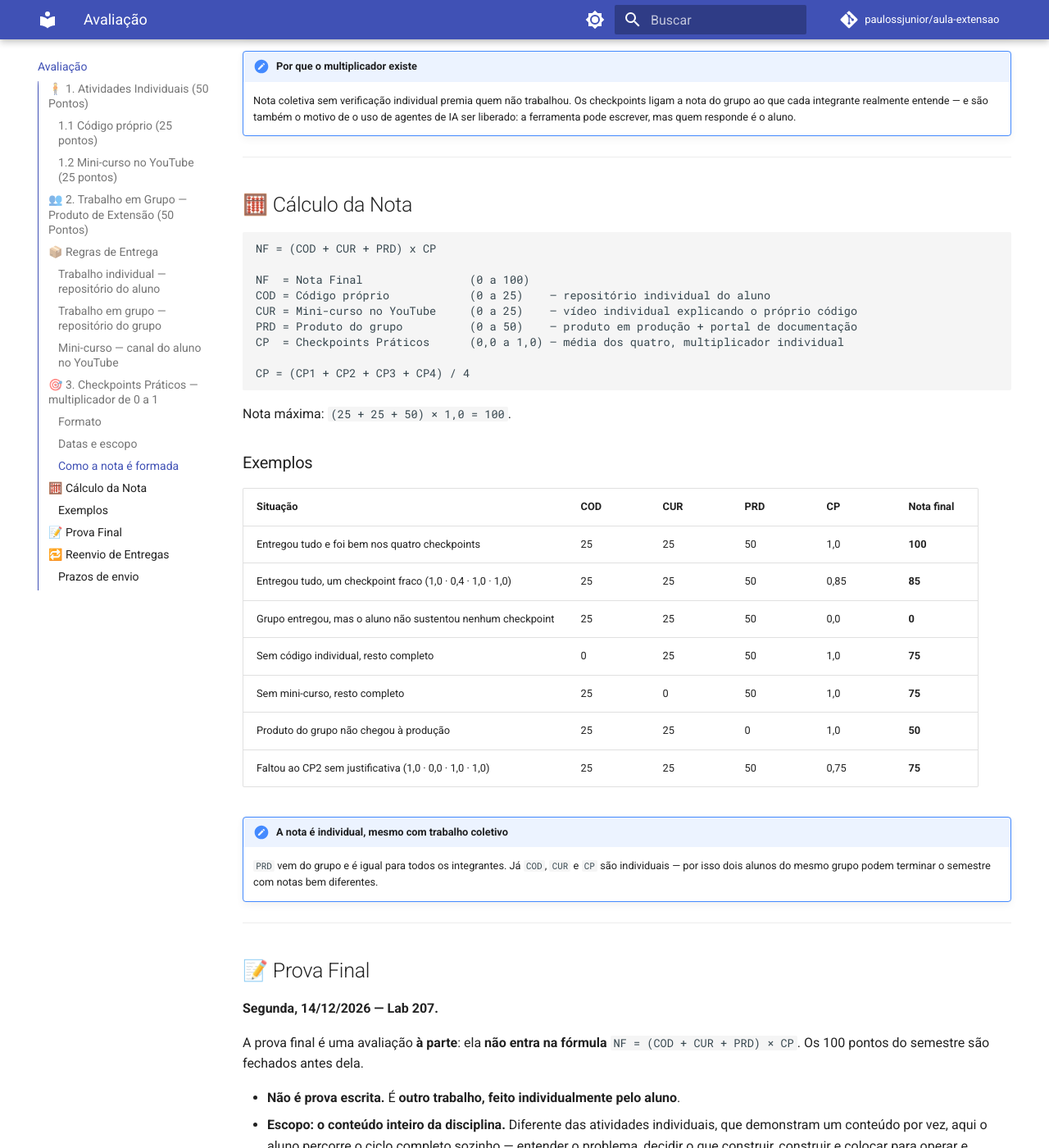
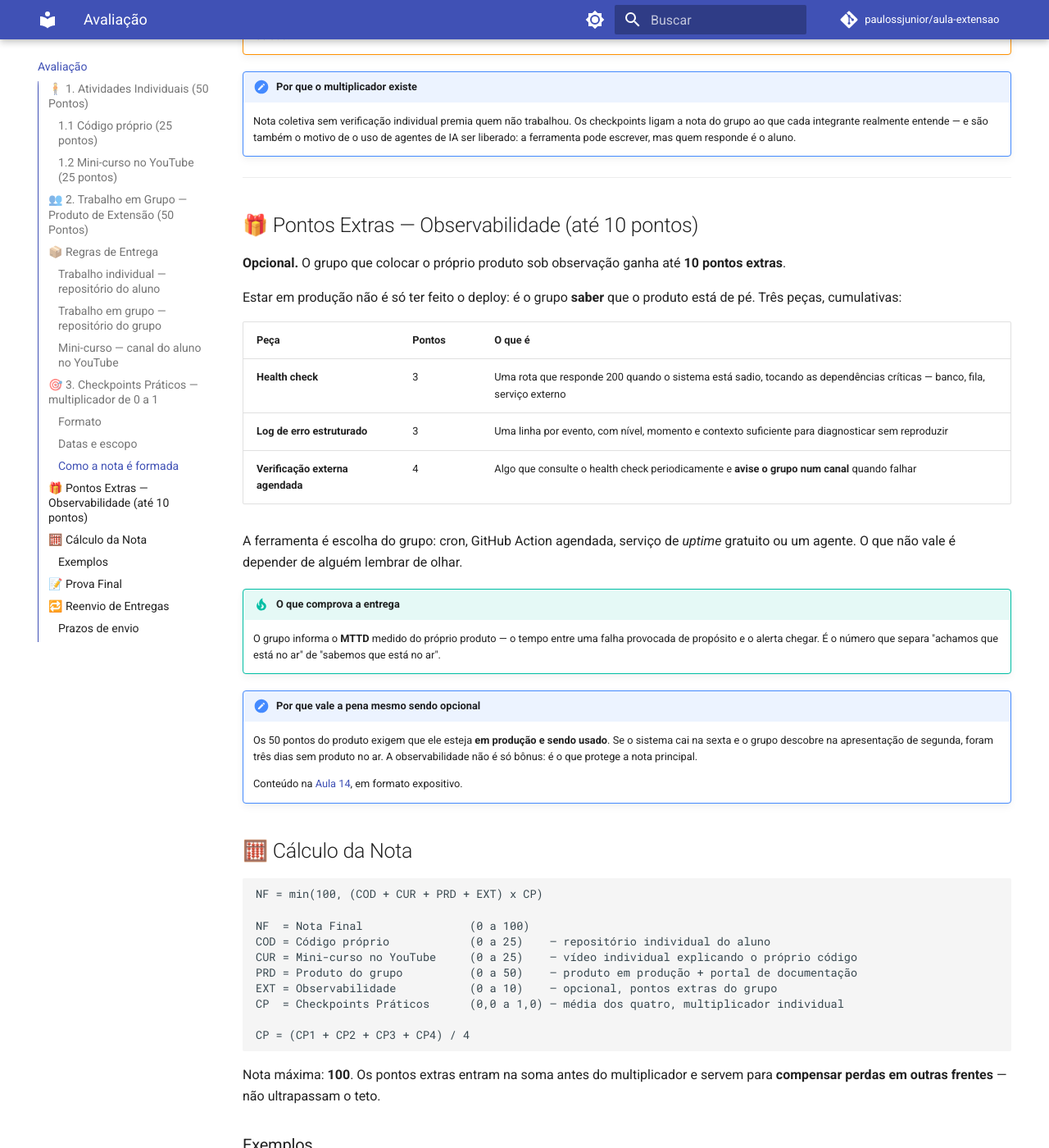
Before and after one commit to paulossjunior/aula-extensao, an MkDocs documentation site: the page built from docs/avaliacao/avaliacao.md, in a window 1280 px wide and 1400 px high, scrolled down 5482 px. Shown: the whole window at 82% size. Built offline with MkDocs 1.6.1 and Material for MkDocs 9.7.7, drawn with Linux system fonts in a browser that asks for light colours; comment, search, counter and statistics services are not loaded; some of the changed text lies outside the part shown.

Commit message:
docs: make Aula 14 expository and turn observability into bonus points
Aula 14 carried two topics and five tasks in a 100-minute slot, on the last
mandatory date before the checkpoint, while groups were closing their
product. It is now a demonstration-and-discussion session with no graded
task.

- tasks became four in-class demonstrations; the individual logging task
  was dropped
- observability is now optional and worth up to 10 bonus points, split
  across health check, structured logging and scheduled external checking
- the grade becomes NF = min(100, (COD + CUR + PRD + EXT) x CP); bonus
  points offset losses elsewhere but never exceed the cap
- Checkpoint 4 no longer asks about outage detection, since the practice is
  optional; it asks about the orchestration decision instead
- Aula 13's homework now points at the demonstration rather than a task
  that no longer exists

Co-Authored-By: Claude Opus 5 (1M context) <noreply@anthropic.com>

````diff
--- a/docs/avaliacao/avaliacao.md
+++ b/docs/avaliacao/avaliacao.md
@@ -7,6 +7,7 @@ A avaliação deste curso de extensão tem foco prático e está voltada para a
 | Atividades individuais — código próprio | 25 pontos | Individual |
 | Atividades individuais — mini-curso no YouTube | 25 pontos | Individual |
 | Trabalho em grupo — produto em produção | 50 pontos | Coletiva |
+| Observabilidade do produto — **opcional** | +10 pontos | Coletiva |
 | **Checkpoints práticos** | **multiplicador de 0 a 1** | Individual |
 
 !!! danger "Os checkpoints multiplicam tudo"
@@ -137,7 +138,7 @@ Não é prova escrita nem entrevista: o aluno senta na máquina e **mexe no cód
 | **CP1** | Seg, 31/08/2026 | Discovery — Aulas 01 a 04 | Justificar o segmento-alvo a partir das evidências do PRD; reescrever uma hipótese mal formulada do próprio documento; apontar quem é o pagador no mapa de atores e por quê |
 | **CP2** | Seg, 28/09/2026 | Definição e planejamento — Aulas 06 e 07 | Encaixar uma feature nova na DSM e dizer o que ela destrava; quebrar uma feature em stories; justificar a ordem de implementação escolhida |
 | **CP3** | Seg, 26/10/2026 | Especificação e contexto do agente — Aulas 09 e 10 | Adicionar um campo ponta a ponta no produto; corrigir um bug plantado pelo professor; escrever a spec de uma mudança pequena e rodar o fluxo do Spec-Kit |
-| **CP4** | Seg, 30/11/2026 | Comunicação enxuta, épicos, agentes e observabilidade — Aulas 12 a 14 | Escrever o cenário Gherkin de uma regra que já existe no código; derivar uma spec a partir de um épico do grupo; mostrar como o grupo detecta que o produto caiu e qual é o MTTD medido |
+| **CP4** | Seg, 30/11/2026 | Comunicação enxuta, épicos e agentes — Aulas 12 a 14 | Escrever o cenário Gherkin de uma regra que já existe no código; derivar uma spec a partir de um épico do grupo; justificar por que o trabalho foi ou não dividido entre agentes |
 
 Os checkpoints acontecem nas segundas de **apresentação do trabalho**, em paralelo às apresentações dos demais grupos — não consomem aula de conteúdo.
 
@@ -164,33 +165,58 @@ Os checkpoints acontecem nas segundas de **apresentação do trabalho**, em para
 
 ---
 
+## 🎁 Pontos Extras — Observabilidade (até 10 pontos)
+
+**Opcional.** O grupo que colocar o próprio produto sob observação ganha até **10 pontos extras**.
+
+Estar em produção não é só ter feito o deploy: é o grupo **saber** que o produto está de pé. Três peças, cumulativas:
+
+| Peça | Pontos | O que é |
+|------|--------|---------|
+| **Health check** | 3 | Uma rota que responde 200 quando o sistema está sadio, tocando as dependências críticas — banco, fila, serviço externo |
+| **Log de erro estruturado** | 3 | Uma linha por evento, com nível, momento e contexto suficiente para diagnosticar sem reproduzir |
+| **Verificação externa agendada** | 4 | Algo que consulte o health check periodicamente e **avise o grupo num canal** quando falhar |
+
+A ferramenta é escolha do grupo: cron, GitHub Action agendada, serviço de *uptime* gratuito ou um agente. O que não vale é depender de alguém lembrar de olhar.
+
+!!! tip "O que comprova a entrega"
+    O grupo informa o **MTTD** medido do próprio produto — o tempo entre uma falha provocada de propósito e o alerta chegar. É o número que separa "achamos que está no ar" de "sabemos que está no ar".
+
+!!! note "Por que vale a pena mesmo sendo opcional"
+    Os 50 pontos do produto exigem que ele esteja **em produção e sendo usado**. Se o sistema cai na sexta e o grupo descobre na apresentação de segunda, foram três dias sem produto no ar. A observabilidade não é só bônus: é o que protege a nota principal.
+
+    Conteúdo na [Aula 14](../plano-de-aula/aulas/aula-14-2026-11-23.md), em formato expositivo.
+
 ## 🧮 Cálculo da Nota
 
 ```text
-NF = (COD + CUR + PRD) x CP
+NF = min(100, (COD + CUR + PRD + EXT) x CP)
 
 NF  = Nota Final                (0 a 100)
 COD = Código próprio            (0 a 25)    — repositório individual do aluno
 CUR = Mini-curso no YouTube     (0 a 25)    — vídeo individual explicando o próprio código
 PRD = Produto do grupo          (0 a 50)    — produto em produção + portal de documentação
+EXT = Observabilidade           (0 a 10)    — opcional, pontos extras do grupo
 CP  = Checkpoints Práticos      (0,0 a 1,0) — média dos quatro, multiplicador individual
 
 CP = (CP1 + CP2 + CP3 + CP4) / 4
 ```
 
-Nota máxima: `(25 + 25 + 50) × 1,0 = 100`.
+Nota máxima: **100**. Os pontos extras entram na soma antes do multiplicador e servem para **compensar perdas em outras frentes** — não ultrapassam o teto.
 
 ### Exemplos
 
-| Situação | COD | CUR | PRD | CP | Nota final |
-|----------|-----|-----|-----|----|------------|
-| Entregou tudo e foi bem nos quatro checkpoints | 25 | 25 | 50 | 1,0 | **100** |
-| Entregou tudo, um checkpoint fraco (1,0 · 0,4 · 1,0 · 1,0) | 25 | 25 | 50 | 0,85 | **85** |
-| Grupo entregou, mas o aluno não sustentou nenhum checkpoint | 25 | 25 | 50 | 0,0 | **0** |
-| Sem código individual, resto completo | 0 | 25 | 50 | 1,0 | **75** |
-| Sem mini-curso, resto completo | 25 | 0 | 50 | 1,0 | **75** |
-| Produto do grupo não chegou à produção | 25 | 25 | 0 | 1,0 | **50** |
-| Faltou ao CP2 sem justificativa (1,0 · 0,0 · 1,0 · 1,0) | 25 | 25 | 50 | 0,75 | **75** |
+| Situação | COD | CUR | PRD | EXT | CP | Nota final |
+|----------|-----|-----|-----|-----|----|------------|
+| Entregou tudo e foi bem nos quatro checkpoints | 25 | 25 | 50 | 0 | 1,0 | **100** |
+| Entregou tudo, um checkpoint fraco (1,0 · 0,4 · 1,0 · 1,0) | 25 | 25 | 50 | 0 | 0,85 | **85** |
+| Grupo entregou, mas o aluno não sustentou nenhum checkpoint | 25 | 25 | 50 | 0 | 0,0 | **0** |
+| Sem código individual, resto completo | 0 | 25 | 50 | 0 | 1,0 | **75** |
+| Sem mini-curso, resto completo | 25 | 0 | 50 | 0 | 1,0 | **75** |
+| Produto do grupo não chegou à produção | 25 | 25 | 0 | 0 | 1,0 | **50** |
+| Faltou ao CP2 sem justificativa (1,0 · 0,0 · 1,0 · 1,0) | 25 | 25 | 50 | 0 | 0,75 | **75** |
+| Sem mini-curso, mas com observabilidade completa | 25 | 0 | 50 | 10 | 1,0 | **85** |
+| Tudo entregue + observabilidade (teto aplicado) | 25 | 25 | 50 | 10 | 1,0 | **100** |
 
 !!! note "A nota é individual, mesmo com trabalho coletivo"
     `PRD` vem do grupo e é igual para todos os integrantes. Já `COD`, `CUR` e `CP` são individuais — por isso dois alunos do mesmo grupo podem terminar o semestre com notas bem diferentes.
````
Also changed, not shown: docs/plano-de-aula/aulas/aula-01-2026-08-03.md (+2 -1 lines), docs/plano-de-aula/aulas/aula-13-2026-11-16.md (+1 -1 lines), docs/plano-de-aula/aulas/aula-14-2026-11-23.md (+23 -27 lines).
